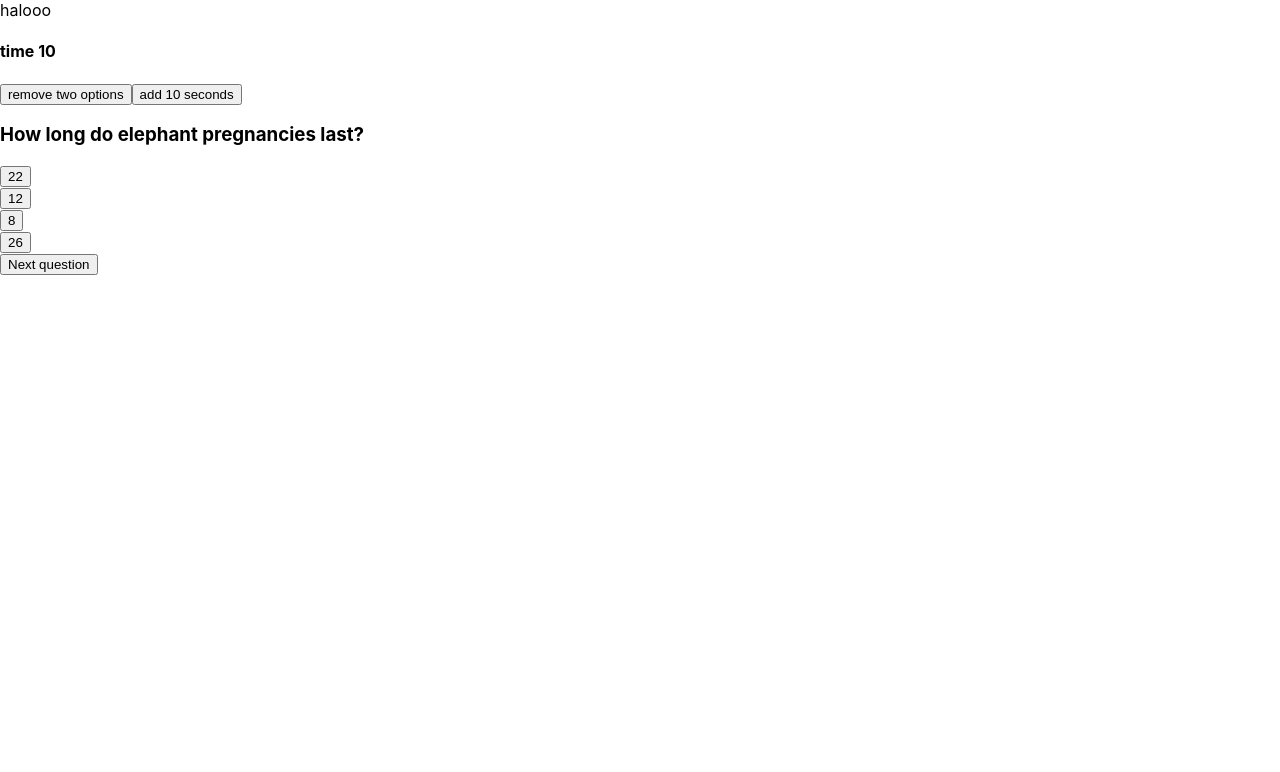
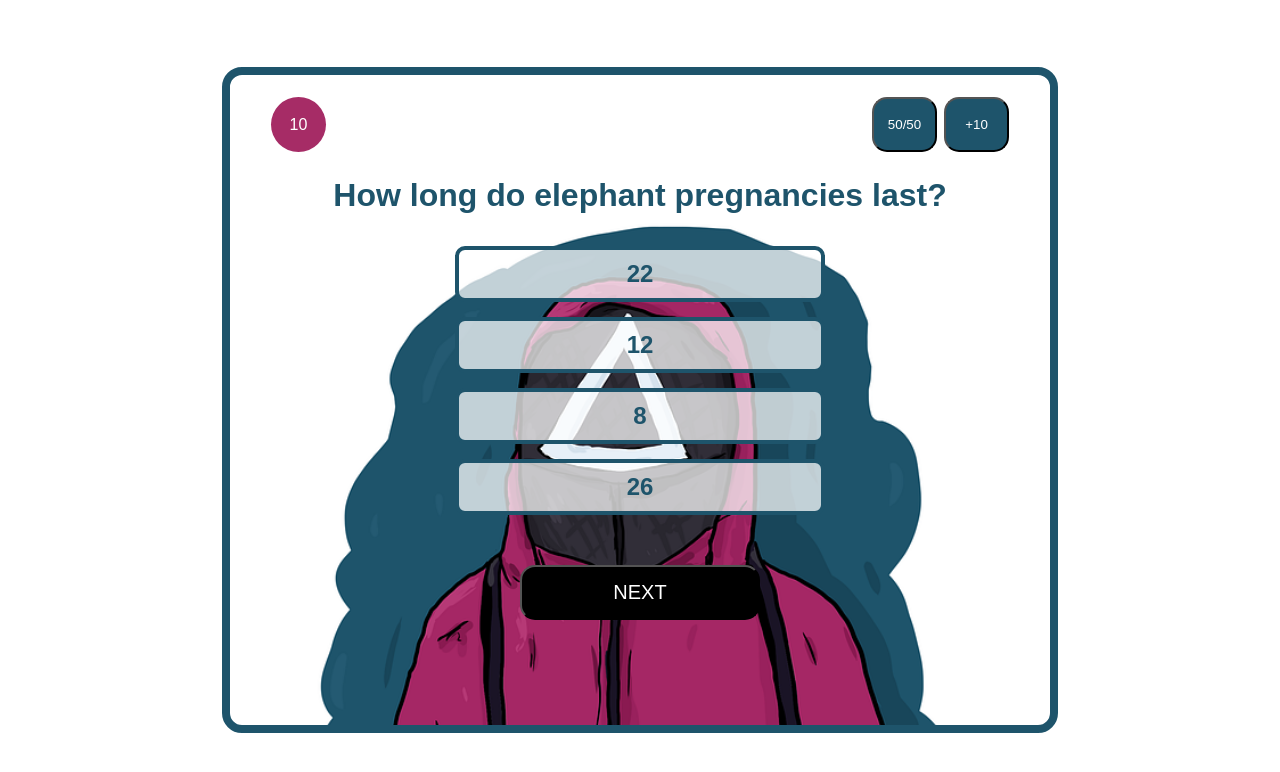
Before and after one commit to hajarmekamy/QuizGame, a React (Create React App) app in the folder QuizGame/: page /quiz in a window 1280 px wide. Shown: the top 772 px of the page. Built offline with nearby package versions, Linux system fonts and the light colour scheme.

Commit message:
styled whole app

```diff
--- a/QuizGame/src/App.css
+++ b/QuizGame/src/App.css
@@ -1,7 +1,171 @@
+.App {
+  display: flex;
+  height: 100vh;
+  align-items: center;
+  justify-content: center;
+  flex-direction: column;
+  font-family: fantasy;
+}
+
+button {
+  font-family: fantasy;
+}
+
+.container {
+  border: 8px solid #1e546b;
+  border-radius: 20px;
+  background-image: url(./Assets/squid.png);
+  background-position-y: 30px;
+  background-repeat: no-repeat;
+  background-size: 100%;
+  display: flex;
+  flex-direction: column;
+  align-items: center;
+  width: 820px;
+  height: 650px;
+}
+
+/* OPTIONS DESIGN */
+.button-option {
+  border-radius: 10px;
+  margin-bottom: 15px;
+  width: 370px;
+  padding: 10px;
+  background-color: rgba(255, 255, 255, 0.728);
+  border: 4px solid #1e546b;
+  color: #1e546b;
+  font-size: 24px;
+  font-weight: bold;
+}
+
 .green {
-  background-color: green;
+  background-color: #1e6b3ee1;
+  color: white;
+  border: 3px solid #1e6b3ee1;
 }
 
 .red {
-  background-color: red;
+  background-color: #a62c2cd4;
+  color: white;
+  border: 3px solid #a62c2cd4;
 }
+
+.question {
+  color: #1e546b;
+  font-weight: bold;
+  font-size: 32px;
+  margin-top: 25px;
+}
+
+.next {
+  border-radius: 15px;
+  background-color: black;
+  margin-top: 35px;
+  color: white;
+  font-size: 20px;
+  width: 240px;
+  height: 55px;
+}
+
+/* LIFELINES DESIGN */
+.timer-lifelines-box {
+  display: flex;
+  width: 90%;
+  justify-content: space-between;
+  margin-top: 22px;
+}
+
+.button-50-50 {
+  border-radius: 15px;
+  margin-right: 7px;
+  background-color: #1e546b;
+  color: white;
+  width: 65px;
+  height: 55px;
+}
+
+.plus-10-button {
+  border-radius: 15px;
+  background-color: #1e546b;
+  color: white;
+  width: 65px;
+  height: 55px;
+}
+
+.timer {
+  border-radius: 30px;
+  background-color: #a62c66;
+  color: white;
+  width: 55px;
+  height: 55px;
+  display: flex;
+  justify-content: center;
+  align-items: center;
+}
+
+/* START GAME PAGE */
+.container-start-game {
+  display: flex;
+  background-color: rgba(255, 255, 255, 0.548);
+  border-radius: 15px;
+  flex-direction: column;
+  align-items: center;
+  justify-content: space-around;
+  width: 820px;
+  height: 650px;
+}
+
+.title-quiz-start {
+  color: #a62c66;
+  font-size: 23px;
+  font-weight: bold;
+  margin-top: 30px;
+}
+
+.text-quiz-start {
+  font-size: 22px;
+  font-weight: bold;
+  width: 540px;
+  color: black;
+}
+
+.start-game-button {
+  border-radius: 15px;
+  background-color: #a62c66;
+  color: white;
+  font-size: 20px;
+  width: 265px;
+  height: 55px;
+}
+
+/* RESULTS PAGE */
+
+.results-container {
+  display: flex;
+  background-color: rgba(255, 255, 255, 0.356);
+  background-position-y: -105px;
+  background-repeat: no-repeat;
+  background-size: 100%;
+  border-radius: 10px;
+  flex-direction: column;
+  align-items: center;
+  justify-content: space-around;
+  width: 820px;
+  height: 650px;
+}
+
+.score-text-color {
+  color: #1e546b;
+  font-size: 30px;
+  font-weight: bold;
+  margin-top: 30px;
+}
+
+.restart-button {
+  border-radius: 15px;
+  background-color: #a62c66;
+  color: white;
+  font-size: 20px;
+  width: 265px;
+  height: 55px;
+}
--- a/QuizGame/src/App.js
+++ b/QuizGame/src/App.js
@@ -14,6 +14,7 @@ function App() {
     <State>
       <Router>
         <div className="App">
+          <div className="container">
             <Routes>
               <Route path="/" element={<StartGame />} />
             </Routes>
@@ -26,6 +27,7 @@ function App() {
               <Route path="/results" element={<ScoreResults />} />
             </Routes>
           </div>
+        </div>
       </Router>
     </State>
   );
--- a/QuizGame/src/Components/CountDown.js
+++ b/QuizGame/src/Components/CountDown.js
@@ -11,7 +11,7 @@ const Options = () => {
         actions.time.setTimer(state.timer - 1);
       }, 1000);
     }
-    if (state.timer === 0) {
+    if (state.timer === 0 || state.chosen_option !== undefined) {
       clearInterval(interval);
       actions.time.setTimeExpired(true);
       console.log("time expired");
@@ -21,8 +21,7 @@ const Options = () => {
   }, [state.timer]);
   return (
     <>
-      halooo
-      <h4>time {state.timer} </h4>
+      <div className="timer">{state.timer} </div>
     </>
   );
 };
--- a/QuizGame/src/Components/Options.js
+++ b/QuizGame/src/Components/Options.js
@@ -17,12 +17,14 @@ const Options = ({ value, handleClick, element, correctAnswer }) => {
     }
   };
 
+  const styleToChangeColor = chosenOption && changeColor(element);
+
   return (
     <>
       <div>
         <button
           disabled={chosenOption !== undefined || timeExpired}
-          className={chosenOption && changeColor(element)}
+          className={`button-option ${styleToChangeColor}`}
           onClick={handleClick}
         >
           {value}
--- a/QuizGame/src/Components/QuizHelpers.js
+++ b/QuizGame/src/Components/QuizHelpers.js
@@ -21,17 +21,22 @@ const QuizHelpers = ({ helperTwoActive, setHelperTwoActive }) => {
   };
 
   return (
-    <>
+    <div>
       <button
+        className="button-50-50"
         disabled={helperTwoActive || timeExpired}
         onClick={removeTwoOptions}
       >
-        remove two options
+        50/50
       </button>
-      <button disabled={helperOneActive || timeExpired} onClick={addSeconds}>
-        add 10 seconds
+      <button
+        className="plus-10-button"
+        disabled={helperOneActive || timeExpired}
+        onClick={addSeconds}
+      >
+        +10
       </button>
-    </>
+    </div>
   );
 };
 
--- a/QuizGame/src/Containers/Quiz.js
+++ b/QuizGame/src/Containers/Quiz.js
@@ -64,12 +64,15 @@ const Quiz = ({ data }) => {
 
   return (
     <>
-      <CountDown />
-      <QuizHelpers
-        helperTwoActive={helperTwoActive}
-        setHelperTwoActive={setHelperTwoActive}
-      />
-      <h3>{data[index].question}</h3>
+      <div className="timer-lifelines-box">
+        {" "}
+        <CountDown />
+        <QuizHelpers
+          helperTwoActive={helperTwoActive}
+          setHelperTwoActive={setHelperTwoActive}
+        />
+      </div>
+      <p className="question">{data[index].question}</p>
       <div>
         {optionsToChooseFrom().map((option) => {
           return (
@@ -84,7 +87,9 @@ const Quiz = ({ data }) => {
           );
         })}
       </div>
-      <button onClick={goToNextQuestion}>Next question</button>
+      <button className="next" onClick={goToNextQuestion}>
+       NEXT
+      </button>
     </>
   );
 };
--- a/QuizGame/src/Containers/ScoreResults.js
+++ b/QuizGame/src/Containers/ScoreResults.js
@@ -11,11 +11,27 @@ const ScoreResults = () => {
   };
 
   return (
-    <>
-      SCORES CORRECTS:{state.corrects} WRONGS:{state.wrongs} NOT ANSWERED:
-      {state.no_answers}
-      <button onClick={restartQuiz}>Restart</button>
-    </>
+    <div className="results-container">
+      <p className="score-text-color">
+        CORRECT ANSWERS:{" "}
+        <b style={{ color: "darkgreen", fontSize: 50, marginLeft: 20 }}>
+          {state.corrects}
+        </b>
+      </p>
+      <p className="score-text-color">
+        WRONGS ANSWERS:{" "}
+        <b style={{ color: "darkred", fontSize: 50, marginLeft: 20 }}>
+          {state.wrongs}
+        </b>
+      </p>
+      <p className="score-text-color">
+        NOT ANSWERED:
+        <b style={{ color: "orange", fontSize: 50, marginLeft: 20 }}>
+          {state.no_answers}
+        </b>
+      </p>
+      <button className="restart-button" onClick={restartQuiz}>Restart</button>
+    </div>
   );
 };
 
--- a/QuizGame/src/Containers/StartGame.js
+++ b/QuizGame/src/Containers/StartGame.js
@@ -9,10 +9,30 @@ const Options = () => {
     navigate("./quiz");
   };
   return (
-    <>
-      <div>START GAME</div>
-      <button onClick={handleStartGame}>start</button>
-    </>
+    <div className="container-start-game">
+      <header className="title-quiz-start">
+        WELCOME TO THE QUIZ GAME, INSPIRED BY SQUID GAME
+      </header>
+      <article className="text-quiz-start">
+        The rules are simple, you will be presented with 10 questions and 15
+        seconds time slot to answer each. As a bonus to help you out, you are
+        given the possibility to use two lifelines. The{" "}
+        <b style={{ color: "#1e546b" }}>50/50</b> to remove two options, and the{" "}
+        <b style={{ color: "#1e546b" }}>+10</b> to add 10 seconds to your time
+        slot. At the end of the game, you will be presented with the score
+        results. If the results show that you have answered more incorrect
+        questions than correct ones, the game will be over and you will be{" "}
+        <b style={{ color: "darkred" }}>ELIMINATED</b>.
+      </article>
+      <b style={{ color: "#494F57" }}>
+        {" "}
+        *disclaimers, game addictive and not recommended for a public under the
+        age of 18.
+      </b>
+      <button className="start-game-button" onClick={handleStartGame}>
+        RESTART
+      </button>
+    </div>
   );
 };
 
```
Also changed, not shown: QuizGame/src/StartGame.js (deleted, +0 -19 lines), QuizGame/src/Assets/squid.png (added). Lines whose indentation alone changed are shown as unchanged.
